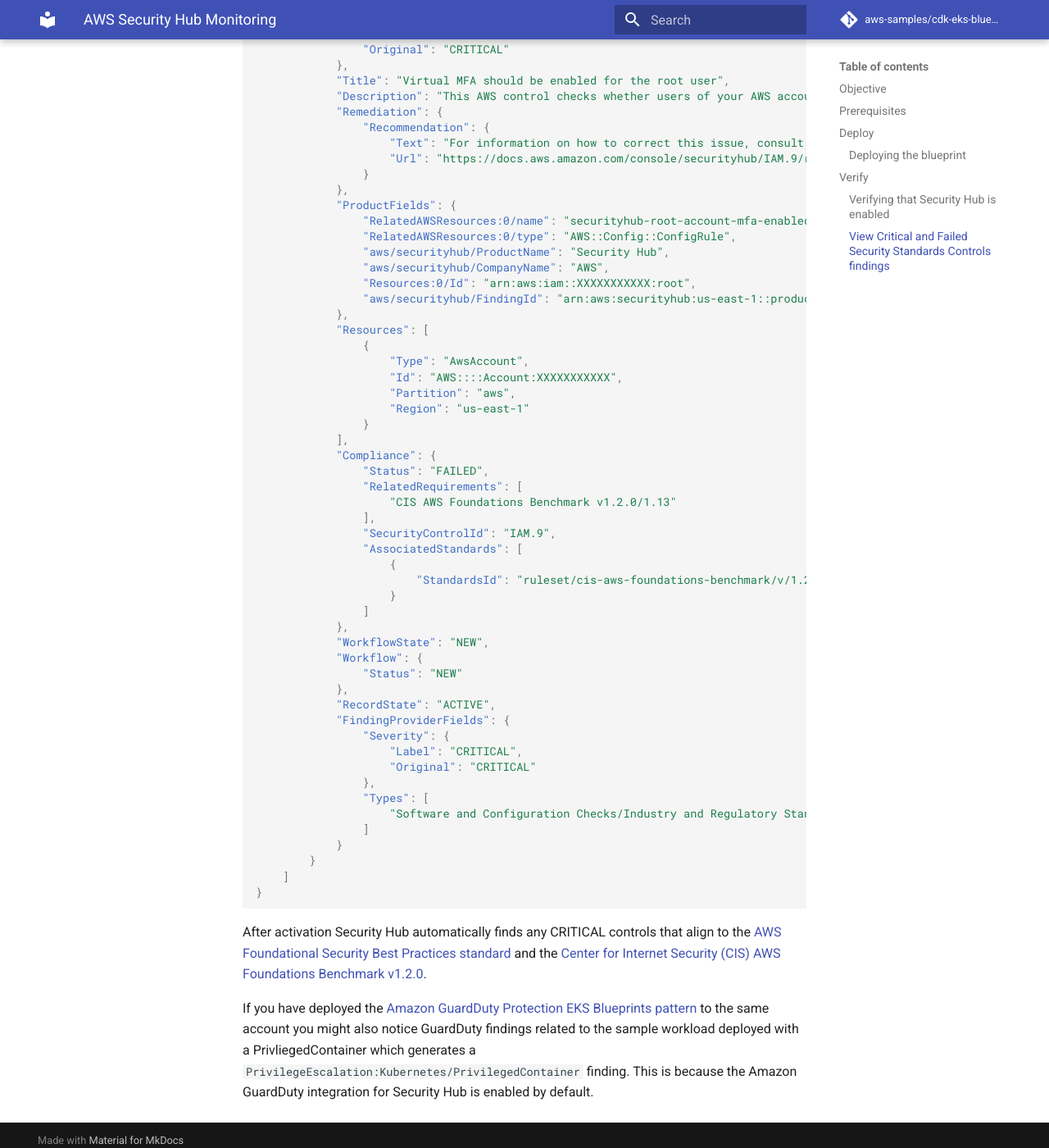
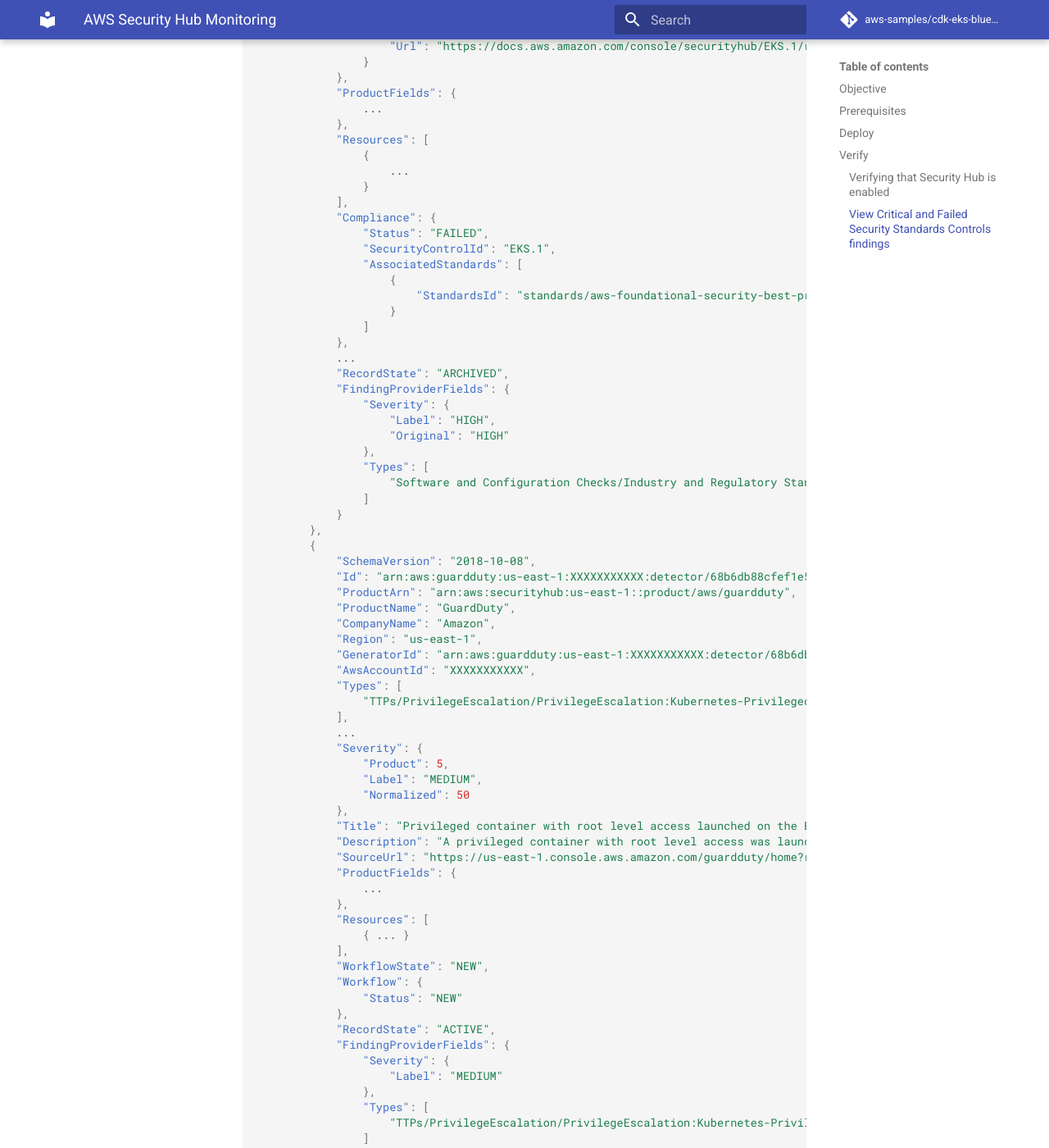
Before and after one commit to aws-samples/cdk-eks-blueprints-patterns, an MkDocs documentation site: the page built from docs/patterns/security/securityhub.md, in a window 1280 px wide and 1400 px high, scrolled down 3546 px. Shown: the whole window at 82% size. Built offline with MkDocs 1.6.1 and Material for MkDocs 9.7.7, drawn with Linux system fonts in a browser that asks for light colours; comment, search, counter and statistics services are not loaded; some of the changed text lies outside the part shown.

Commit message:
Updated Security Hub pattern & added Config rules

````diff
--- a/docs/patterns/security/securityhub.md
+++ b/docs/patterns/security/securityhub.md
@@ -12,23 +12,19 @@
 1. Follow the usage [instructions](README.md#usage) to install the dependencies
 1. `argo-admin-password` secret must be defined in Secrets Manager in the same region as the EKS cluster.
 
+**Optional (but recommended):**  If you have not done so already, follow the steps to deploy the [GuardDuty stack and blueprint](guardduty.md). Since GuardDuty automatically sends its findings to Security Hub, the sample EKS finding will appear in Security Hub about five minutes after it has been enabled in the same region.
+
 ## Deploy
 
-To deploy the stack, run the following command:
+To enable Security Hub in the account and region deploy the stack, run the following command.
 
 ```bash
 make pattern securityhub deploy securityhub-setup
 ```
 
-### Deploying the blueprint
+Once deployed, AWS Security Hub will automatically enable the [AWS Foundational Security Best Practices standard](https://docs.aws.amazon.com/securityhub/latest/userguide/fsbp-standard.html) and the [Center for Internet Security (CIS) AWS Foundations Benchmark v1.2.0](https://docs.aws.amazon.com/securityhub/latest/userguide/cis-aws-foundations-benchmark.html) security standard controls status checks.
 
-The blueprint deploys a sample GitOps workload.
-
-To deploy the blueprint, run the following command:
-
-```bash
-make pattern securityhub deploy securityhub-blueprint
-```
+To increase your EKS security posture awareness, deploy the [Security Best Practices for Amazon EKS](eks-config-rules.md) Cofing managed rules. The compliance status of each of these EKS configuration checks by AWS Config will be sent to Security Hub as findings.
 
 ## Verify
 
@@ -36,13 +32,13 @@
 
 Now you can check that the is successfully enabled in the by using the aws CLI to query the same account and region.
 
-Using the aws CLI run following command in the same account and region where you deployed the stack:
+Using the aws CLI run following command in the same account and region where you deployed the stack.
 
 ```bash
 aws securityhub describe-hub
 ```
 
-The output should look like this:
+If you successfully enabled Security Hub, you will see the following.
 
 ```json
 {
@@ -54,13 +50,13 @@
 
 ### View Critical and Failed Security Standards Controls findings
 
-To list any critical findings, and findings related to controls that have a failed status according to [Security Hub security standards](https://docs.aws.amazon.com/securityhub/latest/userguide/securityhub-standards.html) which are enabled in the same account and region, run the following command:
+To list any critical findings, and findings related to controls that have a failed status according to [Security Hub security standards](https://docs.aws.amazon.com/securityhub/latest/userguide/securityhub-standards.html) which are enabled in the same account and region, run the following command.
 
 ```bash
-aws securityhub get-findings --filter 'SeverityLabel={Value=CRITICAL,Comparison=EQUALS},ComplianceStatus={Value=FAILED,Comparison=EQUALS}'
+aws securityhub get-findings
 ```
 
-The output should look something like this:
+The findings that you see will depend what you have configured in your account and region. In this example we deployed the [GuardDuty EKS blueprint](guardduty.md), the [Security Best Practices for Amazon EKS](eks-config-rules.md) Cofing managed rules, and successfully enabled Security Hub using the instructions above which automatcially enables some Security Hub Security standards. The following is an example of findings that this produced.
 
 ```json
 {
@@ -95,20 +88,10 @@
                 }
             },
             "ProductFields": {
-                "RelatedAWSResources:0/name": "securityhub-root-account-hardware-mfa-enabled-c303ea05",
-                "RelatedAWSResources:0/type": "AWS::Config::ConfigRule",
-                "aws/securityhub/ProductName": "Security Hub",
-                "aws/securityhub/CompanyName": "AWS",
-                "Resources:0/Id": "arn:aws:iam::XXXXXXXXXXX:root",
-                "aws/securityhub/FindingId": "arn:aws:securityhub:us-east-1::product/aws/securityhub/arn:aws:securityhub:us-east-1:XXXXXXXXXXX:security-control/IAM.6/finding/fc59f938-14be-4ee8-b91c-fb1ab510c243"
+               ...
             },
             "Resources": [
-                {
-                    "Type": "AwsAccount",
-                    "Id": "AWS::::Account:XXXXXXXXXXX",
-                    "Partition": "aws",
-                    "Region": "us-east-1"
-                }
+                {  ...  }
             ],
             "Compliance": {
                 "Status": "FAILED",
@@ -142,61 +123,86 @@
         },
         {
             "SchemaVersion": "2018-10-08",
-            "Id": "arn:aws:securityhub:us-east-1:XXXXXXXXXXX:security-control/IAM.9/finding/8c624a5f-af58-43d1-a955-d9c28d82ce53",
+            "Id": "arn:aws:securityhub:us-east-1:XXXXXXXXXXX:security-control/EKS.1/finding/cbb429cf-6fac-4cfc-9a62-d11eed3b367d",
             "ProductArn": "arn:aws:securityhub:us-east-1::product/aws/securityhub",
             "ProductName": "Security Hub",
             "CompanyName": "AWS",
             "Region": "us-east-1",
-            "GeneratorId": "security-control/IAM.9",
+            "GeneratorId": "security-control/EKS.1",
             "AwsAccountId": "XXXXXXXXXXX",
             "Types": [
                 "Software and Configuration Checks/Industry and Regulatory Standards"
             ],
-            "FirstObservedAt": "2023-05-16T00:47:53.341Z",
-            "LastObservedAt": "2023-05-23T12:59:35.958Z",
-            "CreatedAt": "2023-05-16T00:47:53.341Z",
-            "UpdatedAt": "2023-05-23T12:59:26.083Z",
+            ...
             "Severity": {
-                "Label": "CRITICAL",
-                "Normalized": 90,
-                "Original": "CRITICAL"
+                "Label": "HIGH",
+                "Normalized": 70,
+                "Original": "HIGH"
             },
-            "Title": "Virtual MFA should be enabled for the root user",
-            "Description": "This AWS control checks whether users of your AWS account require a multi-factor authentication (MFA) device to sign in with root user credentials.",
+            "Title": "EKS cluster endpoints should not be publicly accessible",
+            "Description": "This control checks whether an Amazon EKS cluster endpoint is publicly accessible. The control fails if an EKS cluster has an endpoint that is publicly accessible.",
             "Remediation": {
                 "Recommendation": {
                     "Text": "For information on how to correct this issue, consult the AWS Security Hub controls documentation.",
-                    "Url": "https://docs.aws.amazon.com/console/securityhub/IAM.9/remediation"
+                    "Url": "https://docs.aws.amazon.com/console/securityhub/EKS.1/remediation"
                 }
             },
             "ProductFields": {
-                "RelatedAWSResources:0/name": "securityhub-root-account-mfa-enabled-4109eab4",
-                "RelatedAWSResources:0/type": "AWS::Config::ConfigRule",
-                "aws/securityhub/ProductName": "Security Hub",
-                "aws/securityhub/CompanyName": "AWS",
-                "Resources:0/Id": "arn:aws:iam::XXXXXXXXXXX:root",
-                "aws/securityhub/FindingId": "arn:aws:securityhub:us-east-1::product/aws/securityhub/arn:aws:securityhub:us-east-1:XXXXXXXXXXX:security-control/IAM.9/finding/8c624a5f-af58-43d1-a955-d9c28d82ce53"
+                ...
             },
             "Resources": [
                 {
-                    "Type": "AwsAccount",
-                    "Id": "AWS::::Account:XXXXXXXXXXX",
-                    "Partition": "aws",
-                    "Region": "us-east-1"
+                    ...
                 }
             ],
             "Compliance": {
                 "Status": "FAILED",
-                "RelatedRequirements": [
-                    "CIS AWS Foundations Benchmark v1.2.0/1.13"
-                ],
-                "SecurityControlId": "IAM.9",
+                "SecurityControlId": "EKS.1",
                 "AssociatedStandards": [
                     {
-                        "StandardsId": "ruleset/cis-aws-foundations-benchmark/v/1.2.0"
+                        "StandardsId": "standards/aws-foundational-security-best-practices/v/1.0.0"
                     }
                 ]
             },
+            ...
+            "RecordState": "ARCHIVED",
+            "FindingProviderFields": {
+                "Severity": {
+                    "Label": "HIGH",
+                    "Original": "HIGH"
+                },
+                "Types": [
+                    "Software and Configuration Checks/Industry and Regulatory Standards"
+                ]
+            }
+        },
+        {
+            "SchemaVersion": "2018-10-08",
+            "Id": "arn:aws:guardduty:us-east-1:XXXXXXXXXXX:detector/68b6db88cfef1e59333ecbccd8e816b5/finding/0ec437473c147f649d1437f94d615224",
+            "ProductArn": "arn:aws:securityhub:us-east-1::product/aws/guardduty",
+            "ProductName": "GuardDuty",
+            "CompanyName": "Amazon",
+            "Region": "us-east-1",
+            "GeneratorId": "arn:aws:guardduty:us-east-1:XXXXXXXXXXX:detector/68b6db88cfef1e59333ecbccd8e816b5",
+            "AwsAccountId": "XXXXXXXXXXX",
+            "Types": [
+                "TTPs/PrivilegeEscalation/PrivilegeEscalation:Kubernetes-PrivilegedContainer"
+            ],
+            ...
+            "Severity": {
+                "Product": 5,
+                "Label": "MEDIUM",
+                "Normalized": 50
+            },
+            "Title": "Privileged container with root level access launched on the EKS Cluster.",
+            "Description": "A privileged container with root level access was launched on EKS Cluster guardduty-blueprint. If this behavior is not expected, it may indicate that your credentials are compromised.",
+            "SourceUrl": "https://us-east-1.console.aws.amazon.com/guardduty/home?region=us-east-1#/findings?macros=current&fId=0ec437473c147f649d1437f94d615224",
+            "ProductFields": {
+                ...
+            },
+            "Resources": [
+                { ... }
+            ],
             "WorkflowState": "NEW",
             "Workflow": {
                 "Status": "NEW"
@@ -204,18 +210,16 @@
             "RecordState": "ACTIVE",
             "FindingProviderFields": {
                 "Severity": {
-                    "Label": "CRITICAL",
-                    "Original": "CRITICAL"
+                    "Label": "MEDIUM"
                 },
                 "Types": [
-                    "Software and Configuration Checks/Industry and Regulatory Standards"
+                    "TTPs/PrivilegeEscalation/PrivilegeEscalation:Kubernetes-PrivilegedContainer"
                 ]
-            }
+            },
+            "Sample": false
         }
     ]
 }
 ```
 
-After activation Security Hub automatically finds any CRITICAL controls that align to the [AWS Foundational Security Best Practices standard](https://docs.aws.amazon.com/securityhub/latest/userguide/fsbp-standard.html) and the [Center for Internet Security (CIS) AWS Foundations Benchmark v1.2.0](https://docs.aws.amazon.com/securityhub/latest/userguide/cis-aws-foundations-benchmark.html).
-
-If you have deployed the [Amazon GuardDuty Protection EKS Blueprints pattern](https://github.com/aws-samples/cdk-eks-blueprints-patterns/blob/main/docs/patterns/security/guardduty.md) to the same account you might also notice GuardDuty findings related to the sample workload deployed with a PrivliegedContainer which generates a `PrivilegeEscalation:Kubernetes/PrivilegedContainer` finding. This is because the Amazon GuardDuty integration for Security Hub is enabled by default.
+If you deployed the [Amazon GuardDuty Protection EKS Blueprints pattern](https://github.com/aws-samples/cdk-eks-blueprints-patterns/blob/main/docs/patterns/security/guardduty.md) to the same account and region where you enabled Security Hub you should see a GuardDuty related finding like the last one in the above json list. The sample workload deployed with the [GuardDuty pattern](guardduty.md) which contains a privileged container is detected by GuardDuty which generates the `Kubernetes-PrivilegedContainer` finding and it is automatically sent to Security Hub where it can be viewed and triaged alongside other findings from different sources.
````
Also changed, not shown: other parts of docs/patterns/security/securityhub.md (+2 -7 lines), docs/patterns/security/eks-config-rules.md (added, +157 -0 lines), 5 other files.
